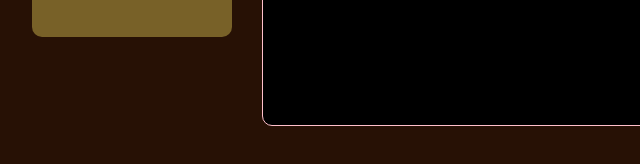
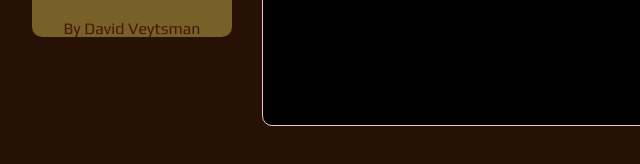
Before and after one commit to dveytsman/Sharpswiper, a plain HTML site: page index.html in a window 1280 px wide. Shown: the part 466-630 px from the top of the page, 127-767 px from the left. Drawn offline with Linux system fonts and the light colour scheme.

Commit message:
added byline

```diff
--- a/index.html
+++ b/index.html
@@ -20,6 +20,7 @@
         <h1>swipe to destroy rockets</h1>
         <h1>press r to restart</h1>
         <h1>press spacebar to pause</h1>
+        <p>By David Veytsman</p>
       </div>
       <div class="app">
         <h1>sharp swiper</h1>
```
